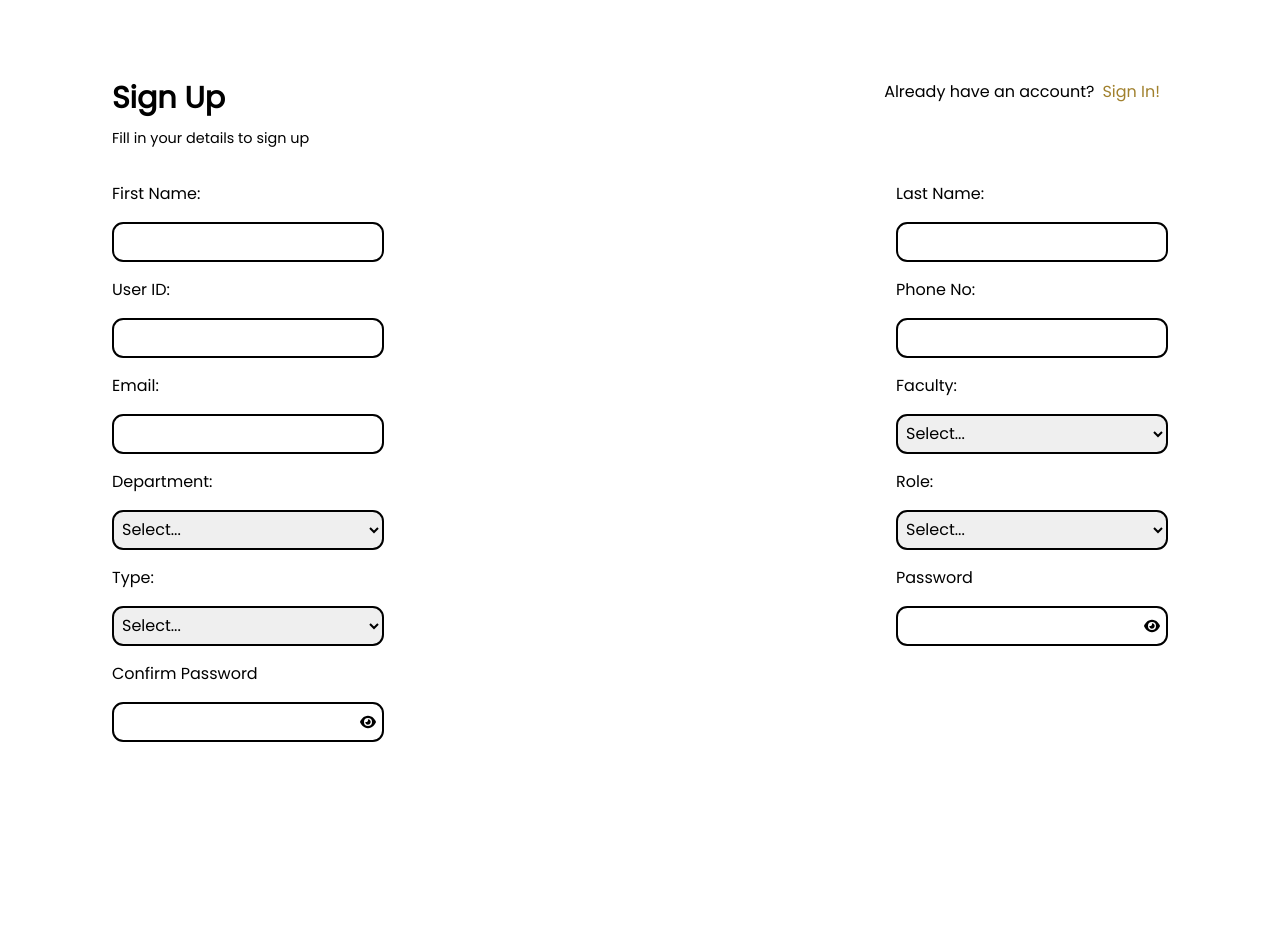
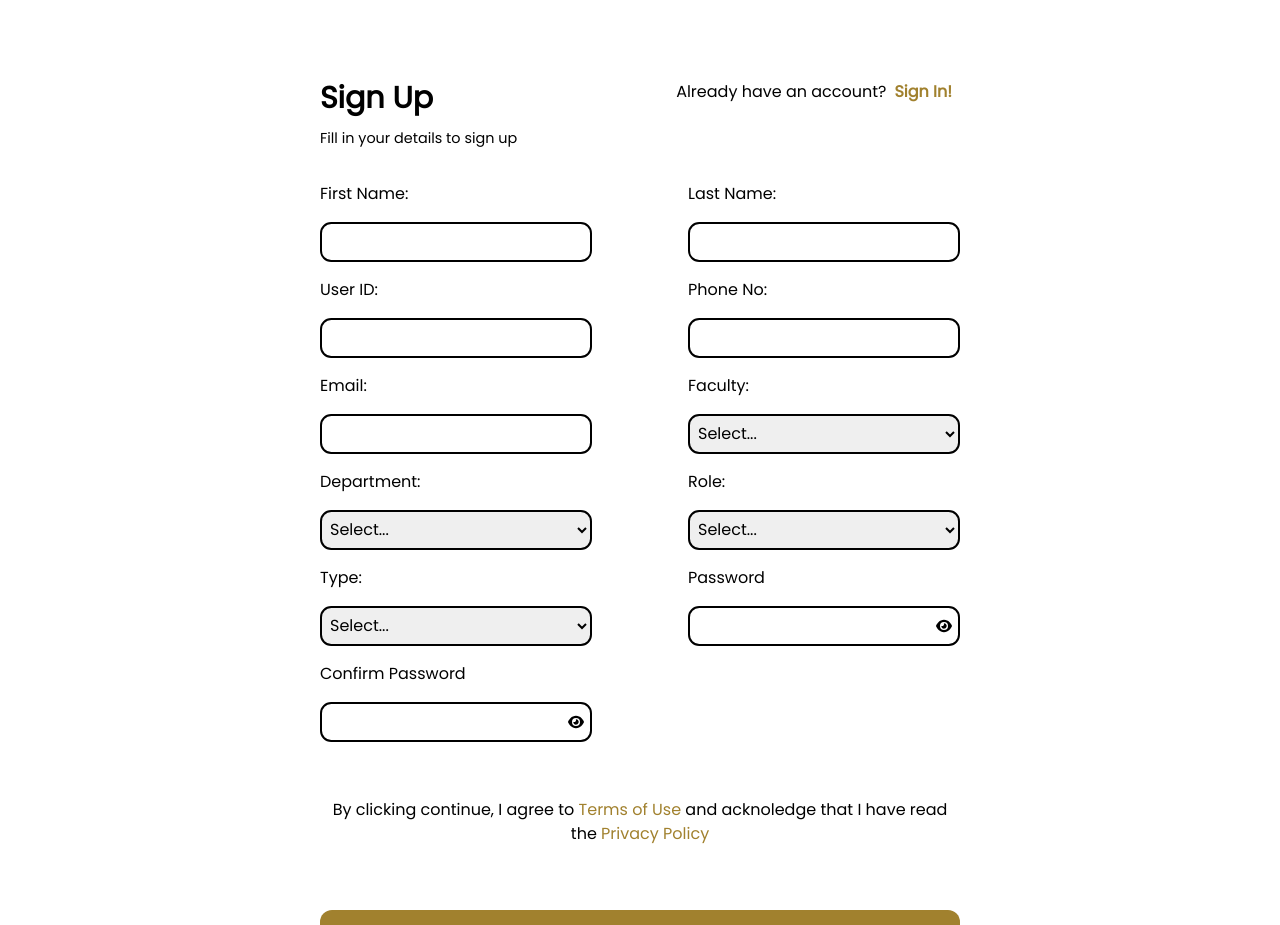
Before and after one commit to javadroid/Assignment, a React (Create React App) app: page / in a window 1280 px wide. Shown: the top 925 px of the page. Before the commit the page ends 838 px from the top, so only its background shows below. Built offline with nearby package versions, Linux system fonts and the light colour scheme.

Commit message:
completedDesktop

```diff
--- a/src/components/DropDown.tsx
+++ b/src/components/DropDown.tsx
@@ -14,7 +14,8 @@ function DropDown() {
         id="dropDown"
         value={selectOption}
         onChange={handleChange}
-        className="border-black border-2 w-[17rem] my-4 h-[2.5rem] px-1 rounded-[0.7rem] border-solid"
+        className="border-black w-[17rem] my-4 h-[2.5rem] px-1 border-2 rounded-[0.7rem] outline-none  focus:border-[#a1812e]
+        "
       >
         <option value="">Select...</option>
         <option value="option1">Option 1</option>
--- a/src/components/SignUp.tsx
+++ b/src/components/SignUp.tsx
@@ -3,6 +3,7 @@ import { Link } from "react-router-dom";
 import DropDown from "./DropDown";
 import { FaEyeSlash, FaEye } from "react-icons/fa6";
 import "../index.css";
+import { GoArrowRight } from "react-icons/go";
 
 const SignUp: React.FC = () => {
   const [showPassword, setPasswordVisble] = useState(false);
@@ -10,7 +11,7 @@ const SignUp: React.FC = () => {
     setPasswordVisble(!showPassword);
   };
   return (
-    <div className="my-20 mx-[7rem] font-pop">
+    <div className="my-20 mx-[20rem] font-pop">
       <div className="flex justify-between">
         <div className="block">
           <h1
@@ -28,32 +29,33 @@ const SignUp: React.FC = () => {
             Already have an account?
           </p>
           <Link
-            className="px-2 font-pop text-[#a1812e] font-[500] text-[1rem]"
+            className="px-2 font-pop text-[#a1812e] font-[600] text-[1rem]"
             to="/SignIn"
           >
             Sign In!
           </Link>
         </div>
       </div>
-      <form action="" className="flex justify-between mt-8">
+      <form action="" className="flex flex-col mt-8">
+        <div className="flex flex-row justify-between">
           <div className="flex flex-col">
             <label htmlFor="fname">First Name:</label>
             <input
               type="text"
               id="fname"
-            className="border-black border-2 w-[17rem] my-4 h-[2.5rem] px-1 rounded-[0.7rem]"
+              className="border-black border-2 w-[17rem] my-4 h-[2.5rem] px-1 rounded-[0.7rem] outline-none  focus:border-[#a1812e]"
             />
             <label htmlFor="userID">User ID:</label>
             <input
               type="text"
               id="userID"
-            className="border-black border-2 w-[17rem] my-4 h-[2.5rem] px-1 rounded-[0.7rem]"
+              className="border-black border-2 w-[17rem] my-4 h-[2.5rem] px-1 rounded-[0.7rem] outline-none  focus:border-[#a1812e]"
             />
             <label htmlFor="email">Email:</label>
             <input
               type="email"
               id="email"
-            className="border-black border-2 w-[17rem] my-4 h-[2.5rem] px-1 rounded-[0.7rem]"
+              className="border-black border-2 w-[17rem] my-4 h-[2.5rem] px-1 rounded-[0.7rem] outline-none  focus:border-[#a1812e]"
             />
             <label htmlFor="dropDownDept">Department:</label>
             <DropDown />
@@ -66,7 +68,7 @@ const SignUp: React.FC = () => {
               <input
                 type={showPassword ? "text" : "password"}
                 id="confirmPassword"
-              className="border-black w-[17rem] my-4 h-[2.5rem] px-1 border-2 rounded-[0.7rem]"
+                className="border-black w-[17rem] my-4 h-[2.5rem] px-1 border-2 rounded-[0.7rem] outline-none  focus:border-[#a1812e]"
               />
               <div className="absolute right-2">
                 {showPassword ? (
@@ -77,19 +79,18 @@ const SignUp: React.FC = () => {
               </div>
             </div>
           </div>
-
           <div className="flex flex-col">
             <label htmlFor="lname">Last Name:</label>
             <input
               type="text"
               id="lname"
-            className="border-black w-[17rem] my-4 h-[2.5rem] px-1 border-2 rounded-[0.7rem]"
+              className="border-black w-[17rem] my-4 h-[2.5rem] px-1 border-2 rounded-[0.7rem] outline-none  focus:border-[#a1812e]"
             />
             <label htmlFor="PhoneNo">Phone No:</label>
             <input
               type="tel"
               id="phoneNo"
-            className="border-black w-[17rem] my-4 h-[2.5rem] px-1 border-2 rounded-[0.7rem]"
+              className="border-black w-[17rem] my-4 h-[2.5rem] px-1 border-2 rounded-[0.7rem] outline-none  focus:border-[#a1812e]"
             />
             <label htmlFor="Faculty">Faculty:</label>
             <DropDown />
@@ -100,7 +101,7 @@ const SignUp: React.FC = () => {
               <input
                 type={showPassword ? "text" : "password"}
                 id="confirmPassword"
-              className="border-black w-[17rem] my-4 h-[2.5rem] px-1 border-2 rounded-[0.7rem]"
+                className="border-black w-[17rem] my-4 h-[2.5rem] px-1 border-2 rounded-[0.7rem] outline-none  focus:border-[#a1812e]"
               />
               <div className="absolute right-2">
                 {showPassword ? (
@@ -111,6 +112,25 @@ const SignUp: React.FC = () => {
               </div>
             </div>
           </div>
+        </div>
+        <div>
+          <p className="text-center text-wrap mt-10">
+            By clicking continue, I agree to{" "}
+            <Link className="text-[#a1812e]" to="/">
+              Terms of Use
+            </Link>{" "}
+            and acknoledge that I have read the{" "}
+            <Link className="text-[#a1812e]" to="/">
+              Privacy Policy
+            </Link>
+          </p>
+          <div className=" mt-16 flex justify-center">
+            <button className="w-[50rem] h-[3rem] flex flex-row justify-center items-center px-16 py-2 rounded-xl bg-[#a1812e]">
+              <span className="text-base text-white">Sign In</span>
+              <GoArrowRight className="ml-2 text-xl text-white" />
+            </button>
+          </div>
+        </div>
       </form>
     </div>
   );
```
Lines whose indentation alone changed are shown as unchanged.
